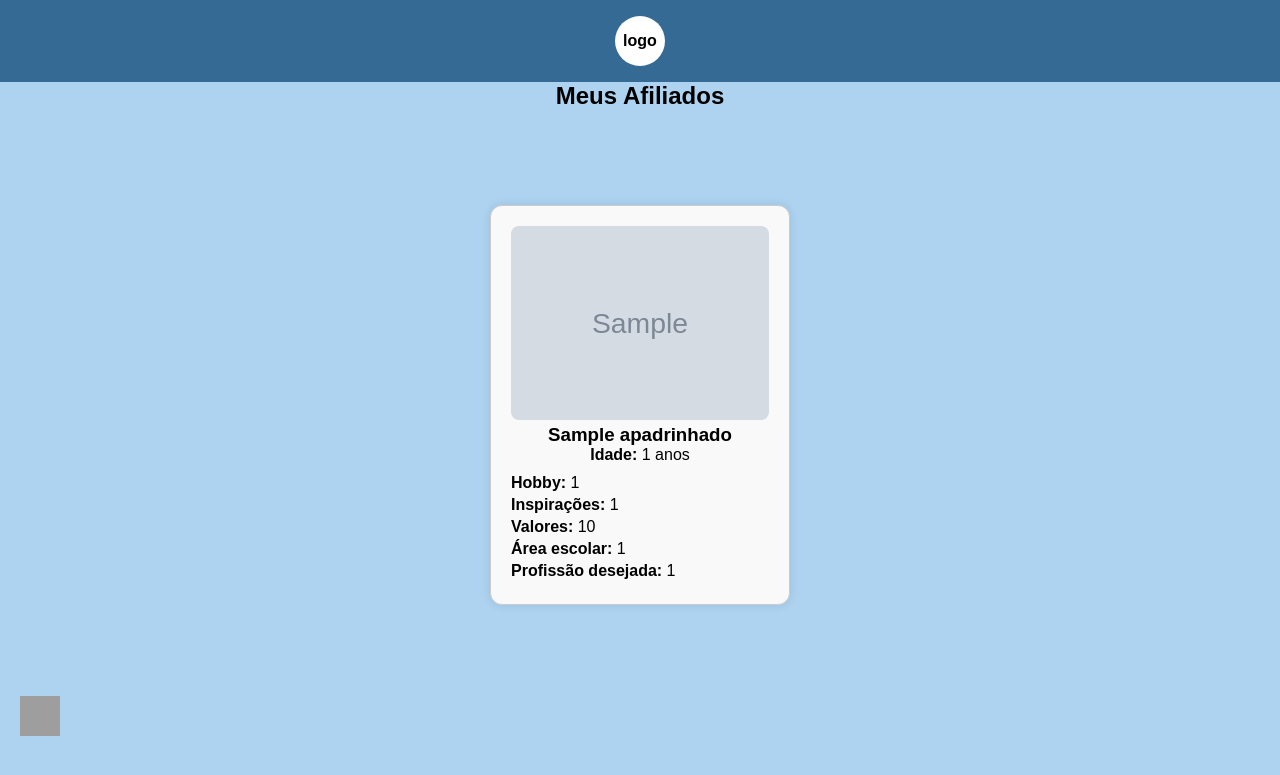
After one commit to avelinoandre/InstitutoSolidare, a Django app: page /padrinho/meus-apadrinhados/ in a window 1280 px wide. The commit adds this page. Shown: the top 775 px of the page. Run offline with Django 5.2, Linux system fonts and the light colour scheme; a user stored in the database is signed in; tables that the repository leaves empty hold one stand-in row (values such as "Sample post"); grey boxes marked "Sample" are stand-in pictures; grey boxes are pictures that could not be loaded.

Commit message:
Adicionando coisa

```diff
--- a/InstitutoSolidare2.0/apadrinhamento/models.py
+++ b/InstitutoSolidare2.0/apadrinhamento/models.py
@@ -25,6 +25,7 @@ class Apadrinhado(models.Model):
 
 class Padrinho(models.Model):
     user = models.OneToOneField(User, on_delete=models.CASCADE)
+    nome_completo = models.CharField(max_length=100)
     data_nascimento = models.DateField()
     endereco = models.CharField(max_length=100)
     pais = models.CharField(max_length=100)
--- /dev/null
+++ b/InstitutoSolidare2.0/apadrinhamento/templates/apadrinhamento/padrinho/meus-apadrinhados.html
@@ -0,0 +1,42 @@
+{% load static %}
+<!DOCTYPE html>
+<html lang="pt-br">
+<head>
+    <meta charset="UTF-8">
+    <title>Meus Afiliados</title>
+    <link rel="stylesheet" href="{% static 'css/styles.css' %}?v=123">
+</head>
+<body>
+    {% include 'partials/new_header.html' %}
+
+    <h2 style="text-align:center">Meus Afiliados</h2>
+
+    {% if apadrinhados %}
+    <div class="apadrinhados-grid">
+        {% for a in apadrinhados %}
+        <div class="apadrinhado-card">
+            <img src="{{ a.foto.url }}" alt="Foto de {{ a.nome }}">
+            <h3>{{ a.nome }}</h3>
+            <p><strong>Idade:</strong> {{ a.idade }} anos</p>
+
+            <div class="gostos">
+                {% if a.hobby %}<p><strong>Hobby:</strong> {{ a.hobby }}</p>{% endif %}
+                {% if a.inspiracoes %}<p><strong>Inspirações:</strong> {{ a.inspiracoes }}</p>{% endif %}
+                {% if a.valores %}<p><strong>Valores:</strong> {{ a.valores }}</p>{% endif %}
+                {% if a.area_escolar %}<p><strong>Área escolar:</strong> {{ a.area_escolar }}</p>{% endif %}
+                {% if a.profissao_desejada %}<p><strong>Profissão desejada:</strong> {{ a.profissao_desejada }}</p>{% endif %}
+            </div>
+        </div>
+        {% endfor %}
+    </div>
+    {% else %}
+        <p style="text-align:center; margin-top: 20px;">Você ainda não possui afiliados.</p>
+    {% endif %}
+
+    <footer class="footer-home-button">
+        <a href="{% url 'padrinhoFeed' %}">
+            <img src="{% static 'img/btn-voltar.svg' %}" alt="Voltar" class="back-icon">
+        </a>
+    </footer>
+</body>
+</html>
--- a/InstitutoSolidare2.0/apadrinhamento/templates/partials/circle-button.html
+++ b/InstitutoSolidare2.0/apadrinhamento/templates/partials/circle-button.html
@@ -6,7 +6,7 @@
                     <span class="button-label">Perfil</span>
                 </div>
                 <div class="button-container">
-                    <a href="{% url 'padrinhoPerfil' %}" title="Perfil"></a>
+                    <a href="{% url 'padrinhoMeusApadrinhados' %}" title="MeusApadrinhados"></a>
                     <span class="button-label">Afilhados</span>
                 </div>
                 <div class="button-container">
@@ -20,7 +20,7 @@
                     <span class="button-label">Doação livre</span>
                 </div>
                 <div class="button-container">
-                    <a href="{% url 'padrinhoPerfil' %}" title="Perfil"></a>
+                    <a href="{% url 'padrinhoEscolherApadrinhado' %}" title="ApadrinheNovamente"></a>
                     <span class="button-label">Apadrinhe novamente</span>
                 </div>
                 <div class="button-container">
--- a/InstitutoSolidare2.0/apadrinhamento/urls.py
+++ b/InstitutoSolidare2.0/apadrinhamento/urls.py
@@ -17,5 +17,6 @@ urlpatterns = [
     path("padrinho/perfil/perguntas/", padrinho_perguntas_view, name="padrinho_perguntas"),
     path('padrinho/doacao-livre/', padrinho_doacao_livre, name='padrinhoDoacaoLivre'),
     path('padrinho/doacao-livre-checkout/', padrinho_doacao_livre_checkout, name='padrinhoDoacaoLivreCheckout'),
+    path('padrinho/meus-apadrinhados/', padrinho_meus_apadrinhados, name='padrinhoMeusApadrinhados'),
     # ---------------------------------
 ]
--- a/InstitutoSolidare2.0/apadrinhamento/views.py
+++ b/InstitutoSolidare2.0/apadrinhamento/views.py
@@ -205,13 +205,13 @@ def padrinho_cadastro(request):
             email=novo_usuario["email"],
             password=novo_usuario["password"],
         )
-        user.first_name = nome_completo
         user.save()
 
         respostas = request.session.get("respostas_questionario", {})
 
         # Cria o Padrinho
         Padrinho.objects.create(
+            nome_completo=nome_completo,
             user=user,
             data_nascimento=data_nascimento,
             endereco=endereco,
@@ -240,7 +240,8 @@ def padrinho_cadastro(request):
 
 @login_required
 def padrinho_escolher_apadrinhado(request):
-    apadrinhados = Apadrinhado.objects.all()[:3]
+    padrinho_atual = request.user.padrinho  # Pega o padrinho logado
+    apadrinhados = Apadrinhado.objects.exclude(padrinho=padrinho_atual)[:3]
     return render(
         request,
         "apadrinhamento/padrinho/escolher-apadrinhado.html",
@@ -288,7 +289,7 @@ def padrinho_perfil(request):
 
     if request.method == "POST":
         # Dados normais
-        padrinho.user.username = request.POST.get("nome")
+        padrinho.nome_completo = request.POST.get("nome")
         padrinho.endereco = request.POST.get("endereco")
         padrinho.pais = request.POST.get("pais")
         padrinho.cidade = request.POST.get("cidade")
@@ -315,7 +316,7 @@ def padrinho_perfil(request):
 
     # GET - renderiza o template
     context = {
-        "nome": padrinho.user.username,
+        "nome": padrinho.nome_completo,
         "email": padrinho.user.email,
         "endereco": padrinho.endereco,
         "pais": padrinho.pais,
@@ -336,6 +337,12 @@ def padrinho_doacao_livre_checkout(request):
 def padrinho_perguntas_view(request):
     return render(request, "apadrinhamento/padrinho/perfil_perguntas.html")
 
+@login_required
+def padrinho_meus_apadrinhados(request):
+    padrinho = request.user.padrinho
+    apadrinhados = padrinho.apadrinhados.all()
+    return render(request, 'apadrinhamento/padrinho/meus-apadrinhados.html', {'apadrinhados': apadrinhados})
+
 #=====================================================================
 #LOGIN ADMIN
 #=====================================================================
```
Also changed, not shown: InstitutoSolidare2.0/apadrinhamento/migrations/0004_padrinho_nome_completo.py (added).
